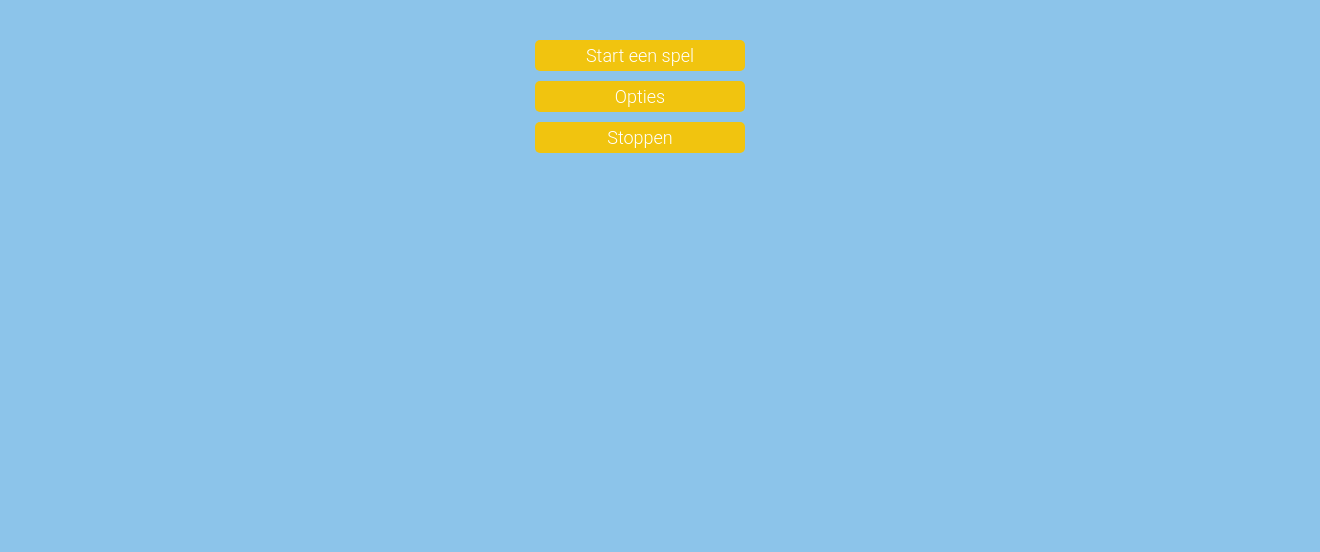
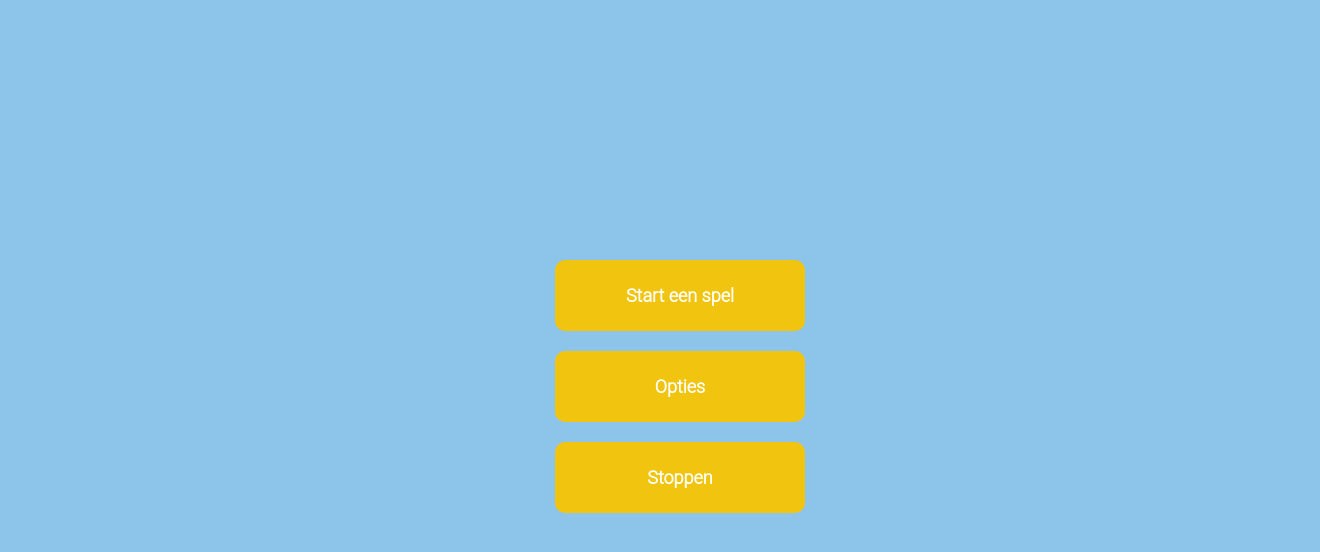
Before and after one commit to hellingsstefan/BijDeKoffie, a plain HTML site: page index.html in a window 1280 px wide. Shown: the whole page, 1320 px wide, since content can reach past the window. Drawn offline with Linux system fonts and the light colour scheme.

Commit message:
restyling home + exit app button

```diff
--- a/index.html
+++ b/index.html
@@ -8,11 +8,11 @@
 
 	<!-- STARTSCREEN -->
 
-	<div class="container">
+	<div class="container home">
 		<div class="row">
 			<a class="button button-yellow" href="#">Start een spel</a>
 			<a class="button button-yellow" href="#">Opties</a>
-			<a class="button button-yellow" href="#" onClick="navigator.app.exitApp();">Stoppen</a>
+			<a class="button button-yellow exit-app" href="#">Stoppen</a>
 		</div>
 	</div>
 
--- a/js/main.js
+++ b/js/main.js
@@ -21,3 +21,11 @@ var app = {
 };
 
 app.initialize();
+
+$(jQuery(document).ready(function($) {
+    //EXIT APP
+    $('.exitApp').click(function(e){
+        e.preventDefault();
+        app.exitApp();
+    });
+});)
--- a/less/imports/buttons.less
+++ b/less/imports/buttons.less
@@ -1,8 +1,8 @@
 .set-button() {
 	border: none;
 	background: none;
-	padding: 5px;
-	.border-radius();
+	padding: 25px;
+	.border-radius(10px);
 	cursor: pointer;
 }
 .button(@c: "blue") {
--- a/less/style.less
+++ b/less/style.less
@@ -21,10 +21,21 @@ body {
 .container {
 	padding: 40px;
 }
+
 .row {
 	width: 100%;
 	margin: 0 auto;
 	display: block;
+}
+
+.home {
+	.row {
+		@h: 280px;
+		height: @h;
+		position: absolute;
+		top: 50%;
+		margin-top: -(@h/2);
+	}
 }
 
 .button-yellow {
@@ -32,8 +43,9 @@ body {
 	width: 200px;
 	text-align: center;
 	margin: 0 auto;
-	margin-bottom: 10px;
+	margin-bottom: 20px;
 	color: @white;
 	text-decoration: none;
 	display: block;
+	font-weight: bold;
 }
```
Also changed, not shown: css/style.css.
